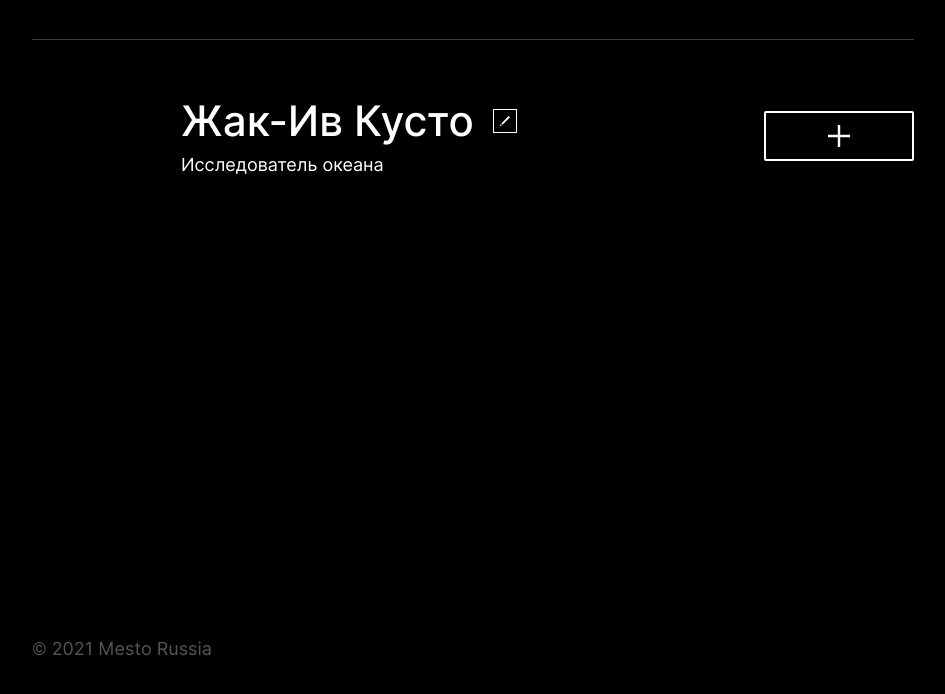
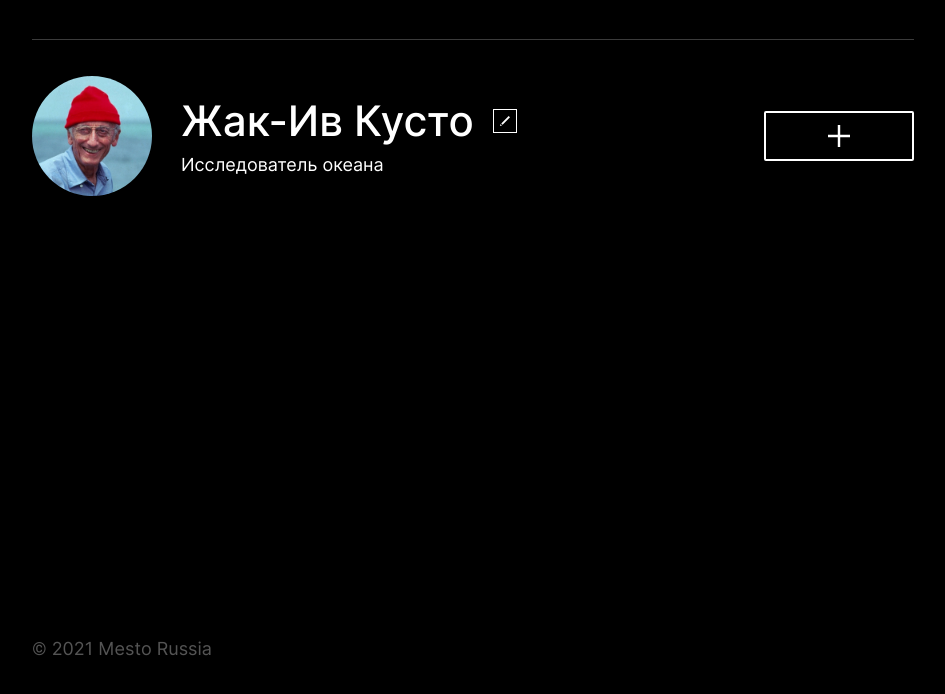
Before and after one commit to Monstrik14/mesto-project-ff, a website built with webpack: page src/index.html in a window 1280 px wide. Shown: the part 80-774 px from the top of the page, without its empty margins (167-1112 px from the left). Built offline with nearby package versions, Linux system fonts and the light colour scheme.

Commit message:
Update index.html

```diff
--- a/src/index.html
+++ b/src/index.html
@@ -23,7 +23,7 @@
           <div
             class="profile__image"
             style="
-              background-image: url(&quot;<%=require(&quot;./images/avatar.jpg&quot;)%>&quot;);
+              background-image: url('<%=require('./images/avatar.jpg')%>');
             "
           ></div>
           <div class="profile__info">
```
